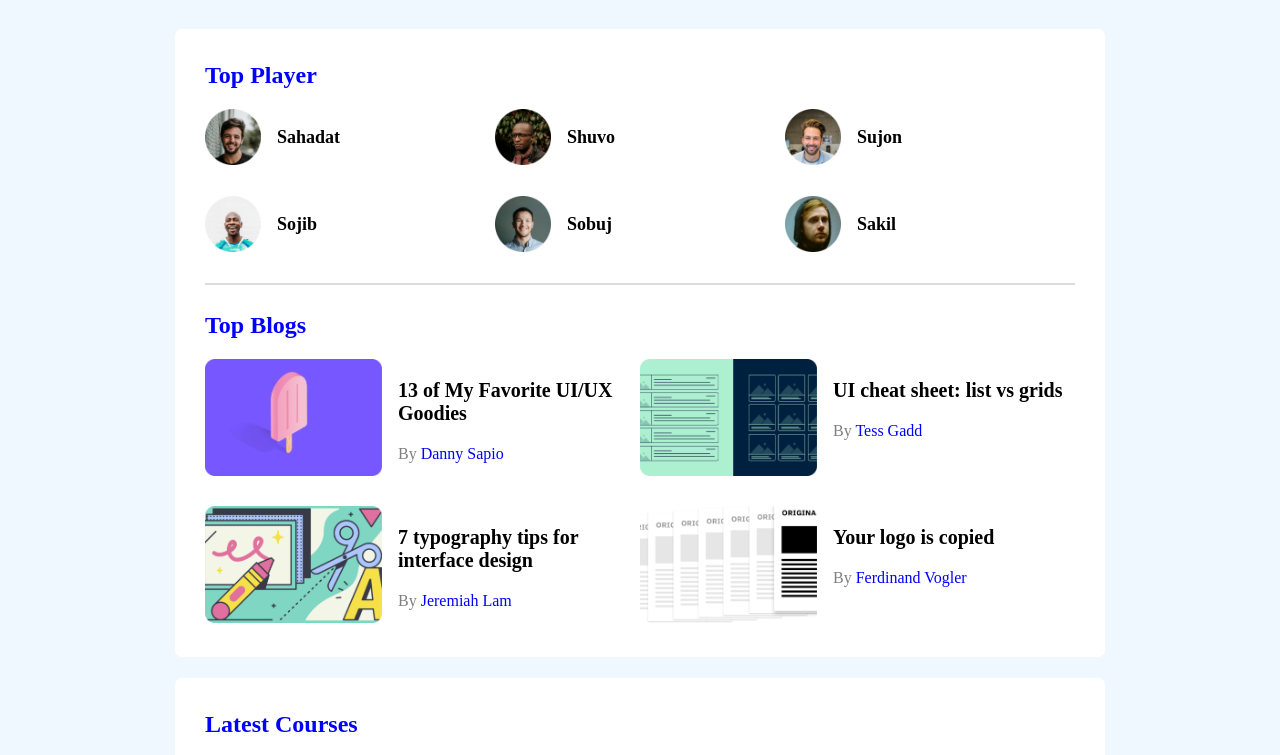
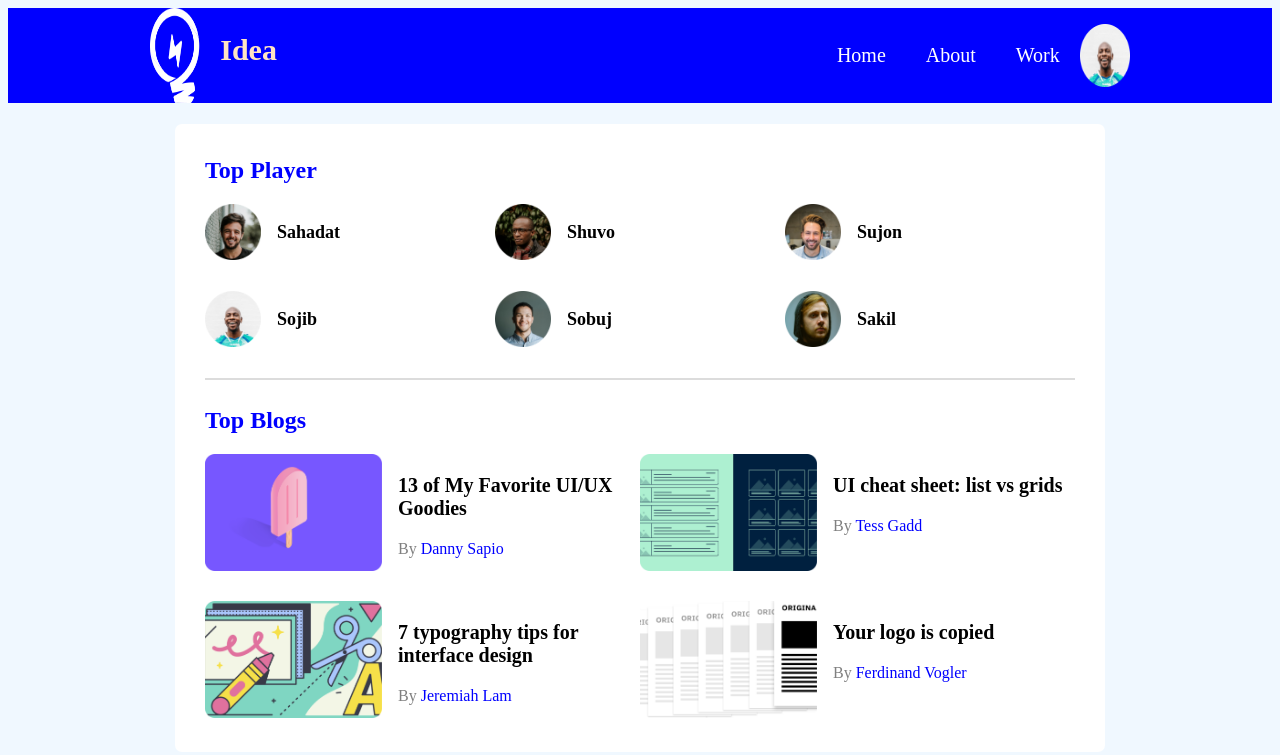
Before and after one commit to shomrathasan10/leader-board-css3, a plain HTML site: page index.html in a window 1280 px wide. Shown: the top 755 px of the page. Drawn offline with Linux system fonts and the light colour scheme; a web font is replaced by a local one.

Commit message:
responsive regular

```diff
--- a/Styles/Style.css
+++ b/Styles/Style.css
@@ -3,6 +3,42 @@
 body {
     font-family: 'Gentium Book Plus', serif;
     background-color: aliceblue;
+}
+nav {
+    display: flex;
+    justify-content: center;
+    background-color: blue;
+
+}
+.logo {
+    display: flex;
+    font-size: 20px;
+    font-weight: 700;
+    margin-right: 500px;
+}
+#text {
+    margin-left: 20px;
+    color: bisque;
+}
+span img {
+    width: 50px;
+
+
+}
+nav ul {
+   display: flex;
+}
+nav li {
+    list-style: none;
+    margin: 20px;
+}
+nav li:hover {
+    background-color: bisque;
+}
+nav li a {
+    text-decoration: none;
+    font-size: 20px;
+    color: white;
 }
 main {
     display: flex;
--- a/index.html
+++ b/index.html
@@ -11,7 +11,20 @@
 <body>
     <!-- <header start> -->
     <header>
+        <nav>
+            <span class="logo"><img src="images/icons/logo.png" alt="">
+                <h2 id="text">Idea</h2>
+            </span>
+            <span>
+                <ul>
+                <li><a href="">Home</a></li>
+                <li><a href="">About</a></li>
+                <li><a href="">Work</a></li>
+                <img src="images/players/player-4.png" alt="">
+            </ul>
 
+         </span>
+        </nav>
     </header>
     <main>
         <section class="container">
```
